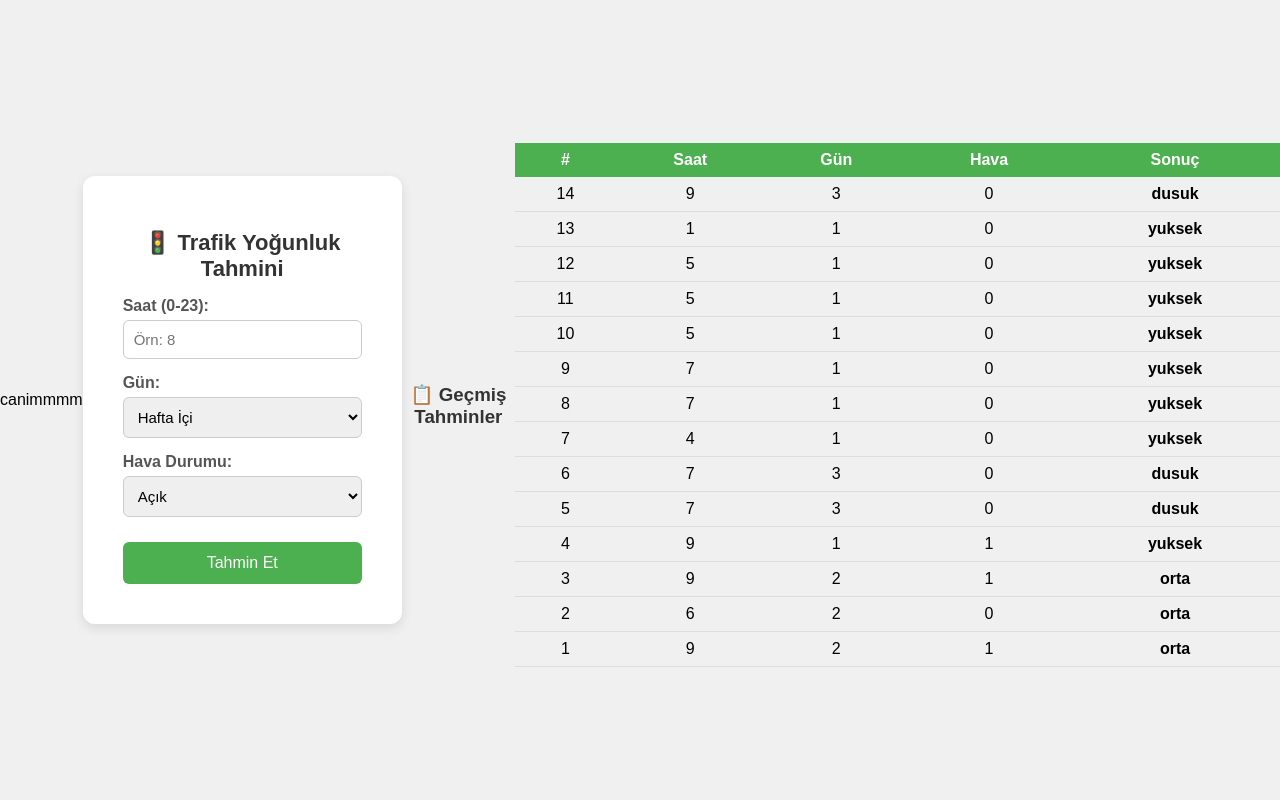
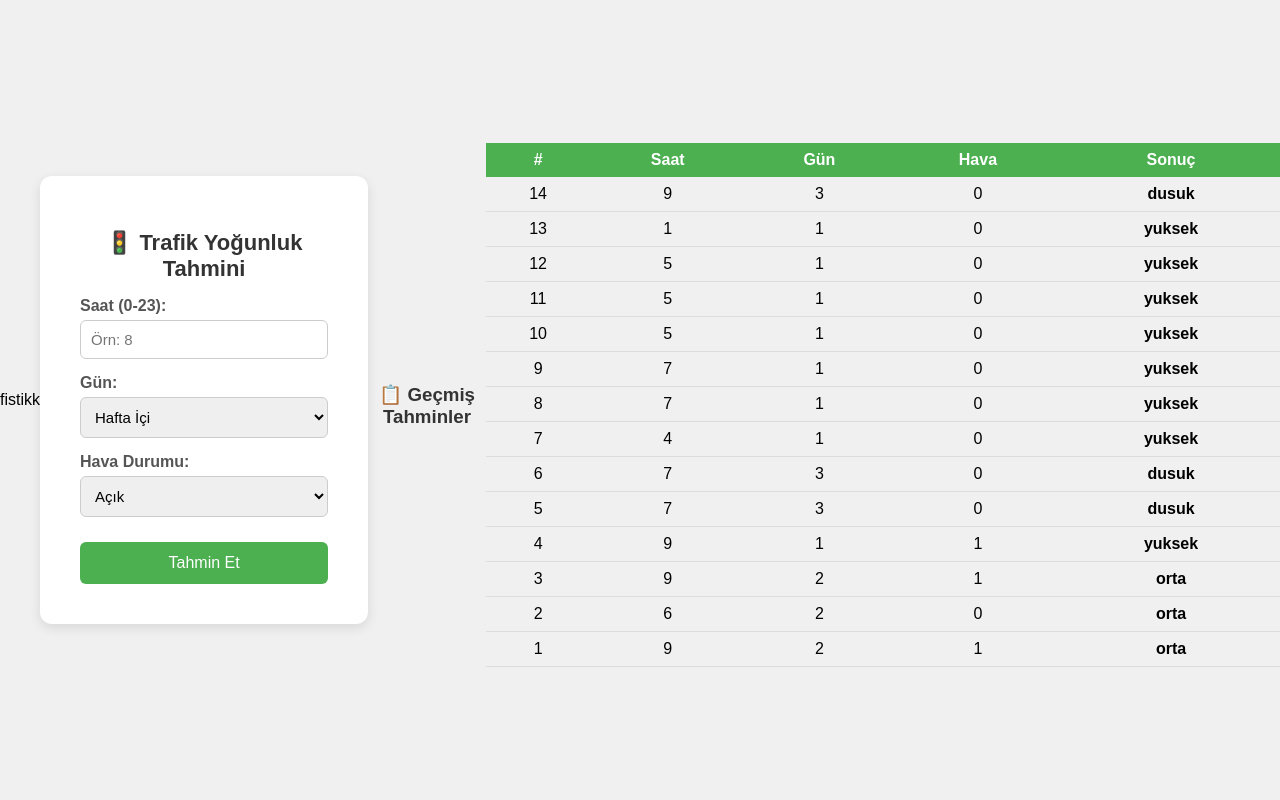
Before and after one commit to andmehmet/traffic_congestion_forecast, a Flask app: page / in a window 1280 px wide. Run offline with Flask 3, Linux system fonts and the light colour scheme; data comes from the database, SQL or seed files in the repository; parts of the project's set-up code (start-up, migrations or seed data) failed here and were passed over.

Commit message:
selammssss

```diff
--- a/traffic_congestion_forecast/templates/index.html
+++ b/traffic_congestion_forecast/templates/index.html
@@ -1,4 +1,4 @@
-<!DOCTYPE html> canimmmm
+<!DOCTYPE html> fistikk
 <html lang="tr">
 <head>
     <meta charset="UTF-8">
```
